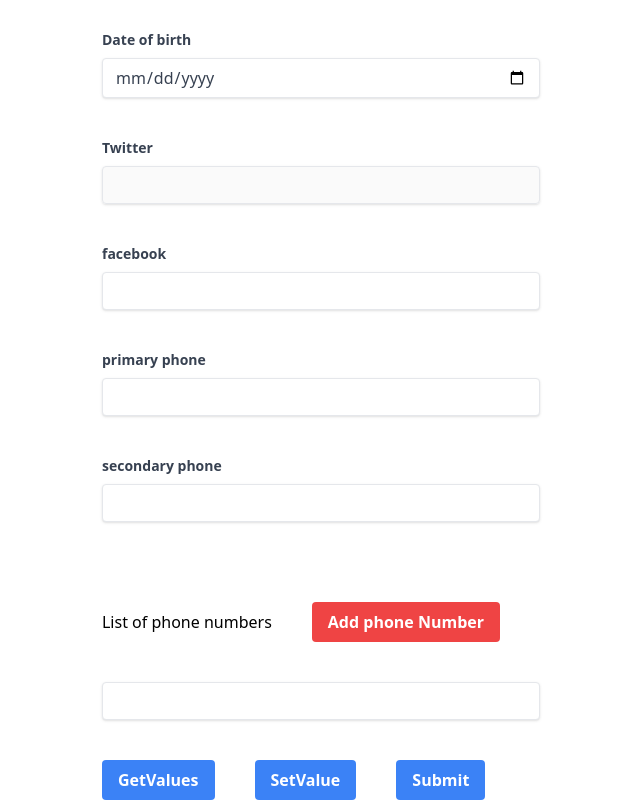
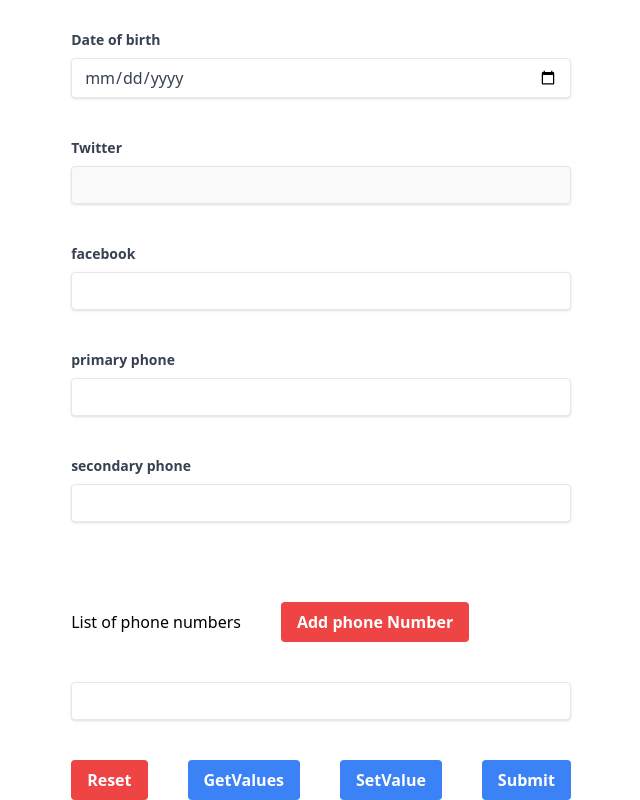
Before and after one commit to gitsoufiane/react-hook-form, a React (Vite) app: page / in a window 1280 px wide. Shown: the part 526-1326 px from the top of the page, without its empty margins (319-959 px from the left). Built offline with nearby package versions, Linux system fonts and the light colour scheme.

Commit message:
reset form

```diff
--- a/src/components/YoutubeForm.tsx
+++ b/src/components/YoutubeForm.tsx
@@ -28,6 +28,7 @@ export function YoutubeForm() {
     watch,
     getValues,
     setValue,
+    reset,
     formState: {
       errors,
       touchedFields,
@@ -291,6 +292,12 @@ export function YoutubeForm() {
         </div>
         <div className="flex flex-row gap-10">
           <button
+            className="bg-red-500 hover:bg-blue-700 text-white font-bold py-2 px-4 rounded "
+            onClick={() => reset()}
+          >
+            Reset
+          </button>
+          <button
             className="bg-blue-500 hover:bg-blue-700 text-white font-bold py-2 px-4 rounded "
             onClick={() => console.log(getValues())}
           >
```
